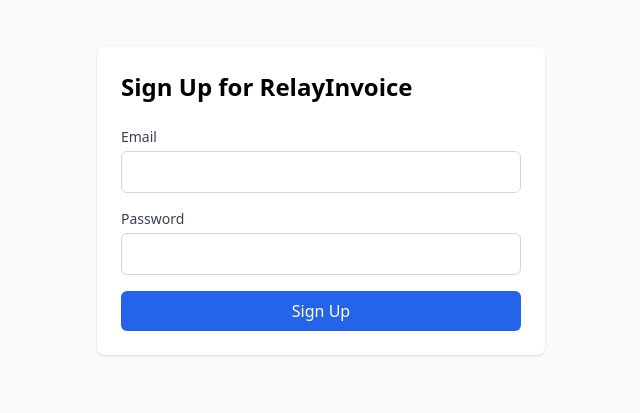
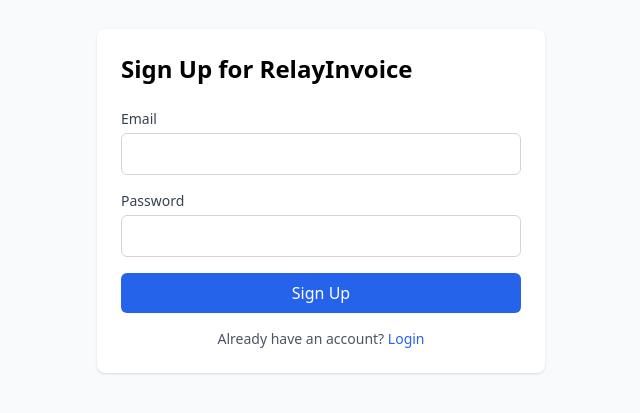
Before and after one commit to sivagunturu/relay-invoice, a Next.js app: page /auth/signup in a window 1280 px wide. Shown: the part 199-612 px from the top of the page, without its empty margins (319-959 px from the left). Built offline with nearby package versions, Linux system fonts and the light colour scheme.

Commit message:
Add signup/login links between auth pages

```diff
--- a/src/app/auth/login/page.tsx
+++ b/src/app/auth/login/page.tsx
@@ -3,6 +3,7 @@
 import { Card } from '@/components/ui/card';
 import { Input } from '@/components/ui/input';
 import { Button } from '@/components/ui/button';
+import Link from 'next/link';
 
 async function login(formData: FormData): Promise<void> {
   'use server';
@@ -43,6 +44,12 @@
             Login
           </Button>
         </form>
+        <p className="text-center mt-4 text-sm text-gray-600">
+          Don't have an account?{' '}
+          <Link href="/auth/signup" className="text-blue-600 hover:underline">
+            Sign up
+          </Link>
+        </p>
       </Card>
     </div>
   );
--- a/src/app/auth/signup/page.tsx
+++ b/src/app/auth/signup/page.tsx
@@ -3,8 +3,9 @@
 import { Card } from '@/components/ui/card';
 import { Input } from '@/components/ui/input';
 import { Button } from '@/components/ui/button';
+import Link from 'next/link';
 
-async function signup(formData: FormData) {
+async function signup(formData: FormData): Promise<void> {
   'use server';
 
   const email = formData.get('email') as string;
@@ -43,6 +44,12 @@
             Sign Up
           </Button>
         </form>
+        <p className="text-center mt-4 text-sm text-gray-600">
+          Already have an account?{' '}
+          <Link href="/auth/login" className="text-blue-600 hover:underline">
+            Login
+          </Link>
+        </p>
       </Card>
     </div>
   );
```
Also changed, not shown: 1 other file (tests, documents, lock files or other folders).
